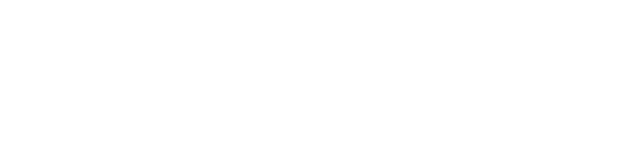
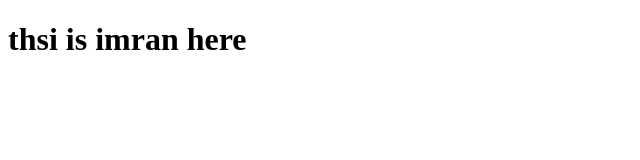
Before and after one commit to hamid388388388388/myfirstrepo, a plain HTML site: page index.html in a window 1280 px wide. Shown: the whole page, without its empty margins (0-640 px from the left). Drawn offline with Linux system fonts and the light colour scheme.

Commit message:
1st heading added

```diff
--- a/index.html
+++ b/index.html
@@ -6,6 +6,6 @@
     <title>Document</title>
 </head>
 <body>
-
+    <h1>thsi is imran here</h1>
 </body>
 </html>
```
